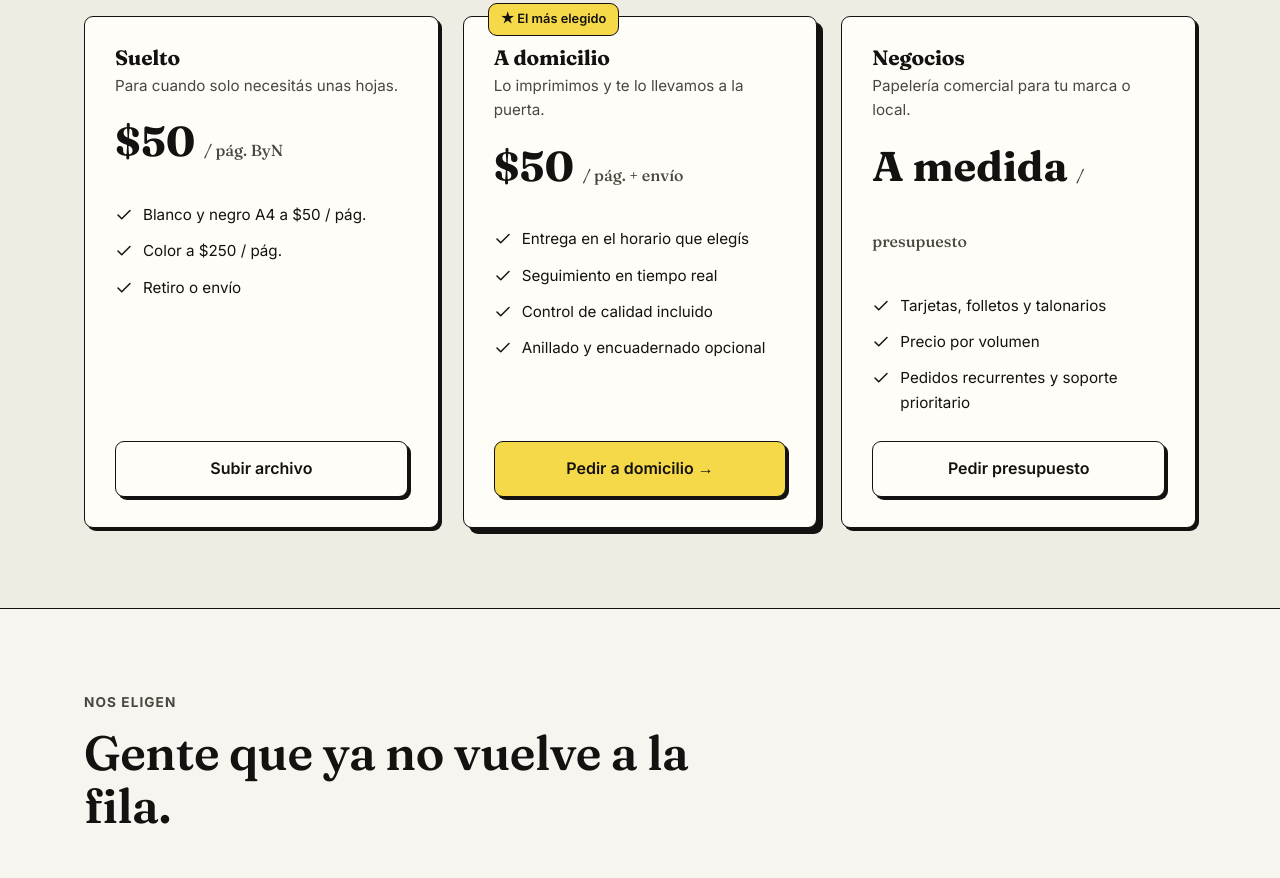
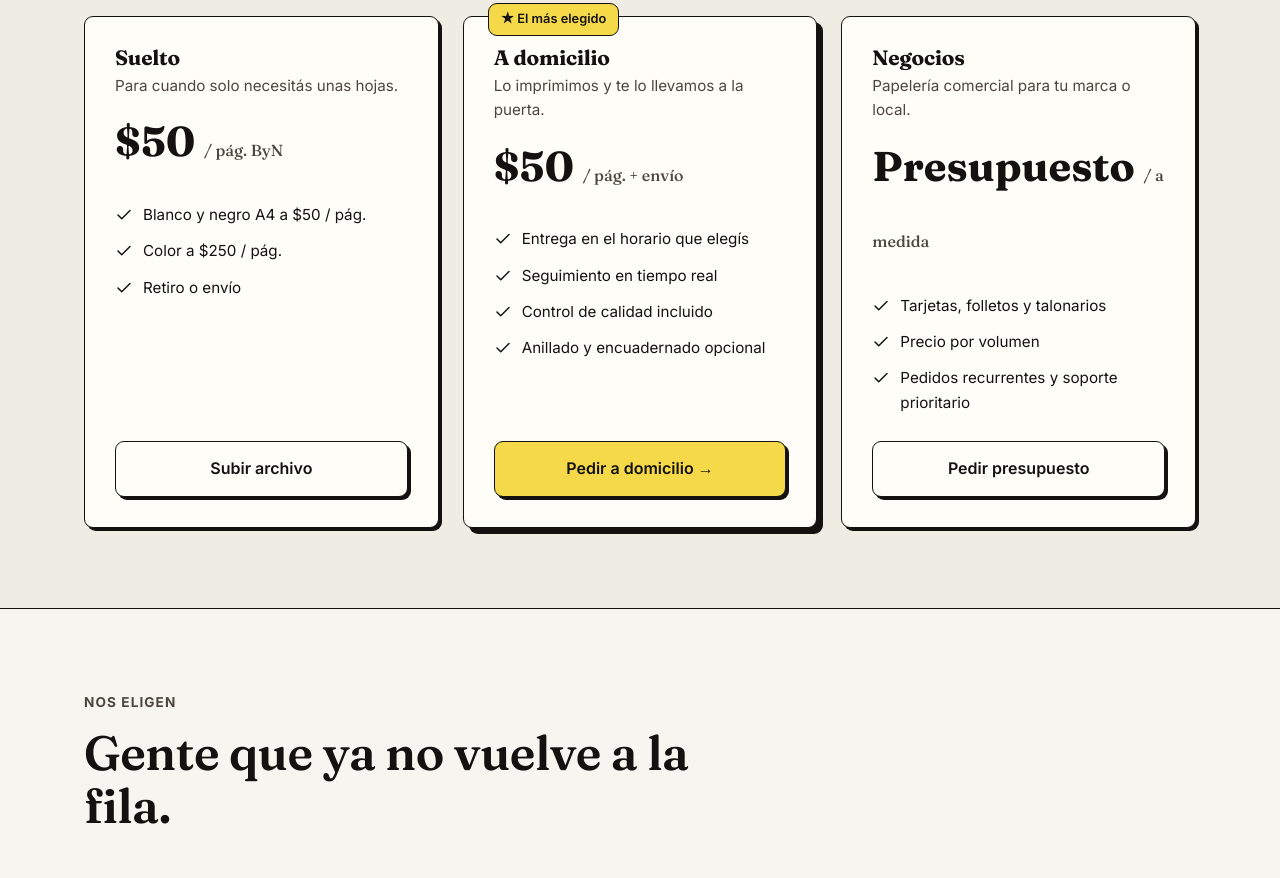
Before and after one commit to eliseoesteverena/99copias-web, a plain HTML site: page index.html in a window 1280 px wide. Shown: the part 3107-3985 px from the top of the page. Drawn offline with Linux system fonts and the light colour scheme.

Commit message:
update index.html

```diff
--- a/index.html
+++ b/index.html
@@ -1312,7 +1312,7 @@
         <div class="plan reveal">
           <h3>Negocios</h3>
           <p style="color:var(--ink-soft);font-size:.95rem">Papelería comercial para tu marca o local.</p>
-          <div class="p-price">A medida <small>/ presupuesto</small></div>
+          <div class="p-price">Presupuesto <small>/ a medida</small></div>
           <ul>
             <li><svg width="18" height="18" viewBox="0 0 24 24" fill="none" stroke="#141210" stroke-width="2"
                 stroke-linecap="round" stroke-linejoin="round">
```
